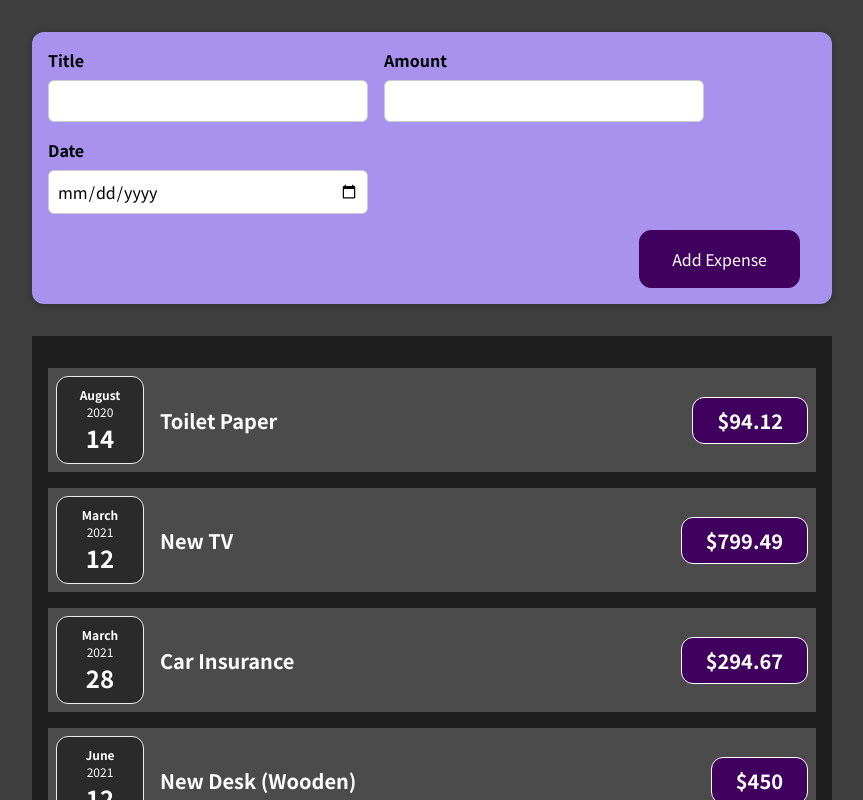
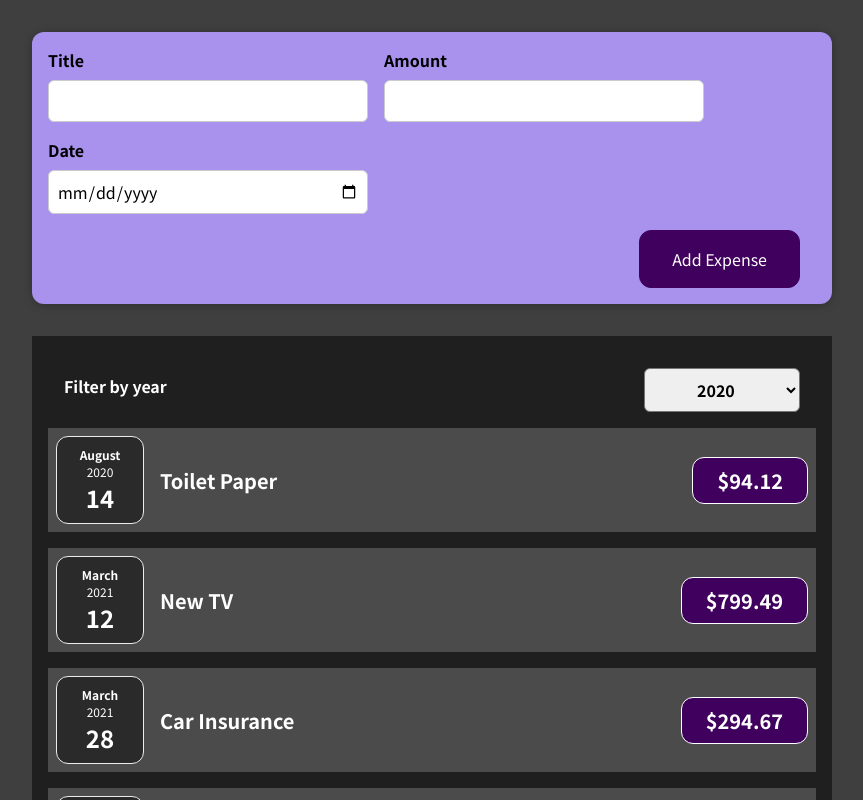
Before and after one commit to hadeersalah7/PracticeChartInReact, a React (Create React App) app: page / in a window 1280 px wide. Shown: the top 800 px of the page, without its empty margins (208-1071 px from the left). Built offline with nearby package versions, Linux system fonts and the light colour scheme.

Commit message:
adding filter and funcions from child to parent

```diff
--- a/src/App.js
+++ b/src/App.js
@@ -2,11 +2,35 @@
 import Expenses from "./componets/Expenses/Expenses";
 import NewExpenses from "./componets/NewExpenses/NewExpenses";
 function App() {
+  const expenses = [
+    {
+      id: 'e1',
+      title: 'Toilet Paper',
+      amount: 94.12,
+      date: new Date(2020, 7, 14),
+    },
+    { id: 'e2', title: 'New TV', amount: 799.49, date: new Date(2021, 2, 12) },
+    {
+      id: 'e3',
+      title: 'Car Insurance',
+      amount: 294.67,
+      date: new Date(2021, 2, 28),
+    },
+    {
+      id: 'e4',
+      title: 'New Desk (Wooden)',
+      amount: 450,
+      date: new Date(2021, 5, 12),
+    },
+  ];
 
+  const addExpenseHandler = expense => {
+    console.log(expense)
+  }
   return (
     <div>
-      <NewExpenses />
-      <Expenses />
+      <NewExpenses onAddExpense={addExpenseHandler} />
+      <Expenses expenses={expenses} />
 
     </div>
   );
--- /dev/null
+++ b/src/componets/Expenses/ExpenseFilter.css
@@ -0,0 +1,24 @@
+.expenses-filter {
+    color: white;
+    padding: 0 1rem;
+}
+
+.expenses-filter__control {
+    display: flex;
+    width: 100%;
+    align-items: center;
+    justify-content: space-between;
+    margin: 1rem 0;
+}
+
+.expenses-filter label {
+    font-weight: bold;
+    margin-bottom: 0.5rem;
+}
+
+.expenses-filter select {
+    font: inherit;
+    padding: 0.5rem 3rem;
+    font-weight: bold;
+    border-radius: 6px;
+}
--- /dev/null
+++ b/src/componets/Expenses/ExpenseFilter.jsx
@@ -0,0 +1,25 @@
+import React from 'react';
+
+import '../Expenses/ExpenseFilter.css';
+
+const ExpensesFilter = (props) => {
+    const dropdownChangeHandler = (event) => {
+        props.onChangeFilter(event.target.value);
+    };
+
+    return (
+        <div className='expenses-filter'>
+            <div className='expenses-filter__control'>
+                <label>Filter by year</label>
+                <select value={props.selected} onChange={dropdownChangeHandler}>
+                    <option value='2022'>2022</option>
+                    <option value='2021'>2021</option>
+                    <option value='2020'>2020</option>
+                    <option value='2019'>2019</option>
+                </select>
+            </div>
+        </div>
+    );
+};
+
+export default ExpensesFilter;
--- a/src/componets/Expenses/Expenses.jsx
+++ b/src/componets/Expenses/Expenses.jsx
@@ -1,31 +1,17 @@
-import React from 'react'
+import React, {useState} from 'react'
 import "./Expenses.css"
+import ExpensesFilter from '../Expenses/ExpenseFilter';
 import ExpenseItem from './ExpenseItem';
 import Card from '../../UI/Card';
-function Expenses() {
-    const expenses = [
-        {
-            id: 'e1',
-            title: 'Toilet Paper',
-            amount: 94.12,
-            date: new Date(2020, 7, 14),
-        },
-        { id: 'e2', title: 'New TV', amount: 799.49, date: new Date(2021, 2, 12) },
-        {
-            id: 'e3',
-            title: 'Car Insurance',
-            amount: 294.67,
-            date: new Date(2021, 2, 28),
-        },
-        {
-            id: 'e4',
-            title: 'New Desk (Wooden)',
-            amount: 450,
-            date: new Date(2021, 5, 12),
-        },
-    ];
+function Expenses({expenses}) {
+    const [filteredYear, setFilteredYear] = useState('2020');
+
+    const filterChangeHandler = selectedYear => {
+        setFilteredYear(selectedYear);
+    };
     return (
         <Card className='expenses'>
+            <ExpensesFilter selected={filteredYear} onChangeFilter={filterChangeHandler} />
             <ExpenseItem title={expenses[0].title} amount={expenses[0].amount} date={expenses[0].date} />
             <ExpenseItem title={expenses[1].title} amount={expenses[1].amount} date={expenses[1].date} />
             <ExpenseItem title={expenses[2].title} amount={expenses[2].amount} date={expenses[2].date} />
--- a/src/componets/NewExpenses/FormExpense.js
+++ b/src/componets/NewExpenses/FormExpense.js
@@ -1,6 +1,6 @@
 import { useState } from "react"
 import "./FormExpense.css"
-const FormExpense = () => {
+const FormExpense = ({ onSaveExpenseData }) => {
     const [inputValue, setInputValue] = useState({
         enteredTitle: "",
         enteredAmount: "",
@@ -41,7 +41,7 @@
             amount: inputValue.enteredAmount,
             date: new Date(inputValue.enteredDate)
         }
-        console.log(body)
+        onSaveExpenseData(body)
         setInputValue({
             enteredAmount: "",
             enteredDate: "",
--- a/src/componets/NewExpenses/NewExpenses.js
+++ b/src/componets/NewExpenses/NewExpenses.js
@@ -1,10 +1,19 @@
 import React from "react"
 import "../NewExpenses/NewExpense.css"
 import FormExpense from "./FormExpense"
-const NewExpenses = () => {
+import ExpenseDate from "../Expenses/ExpenseDate"
+const NewExpenses = ({ onAddExpense }) => {
+    const saveExpenseData = (enteredData) => {
+        const expenseData = {
+            ...enteredData,
+            id: Math.random().toString()
+        }
+        onAddExpense(expenseData)
+        // console.log(expenseData)
+    }
     return (
         <div className="new-expense">
-            <FormExpense />
+            <FormExpense onSaveExpenseData={saveExpenseData} />
     </div>
 )
 }
```
